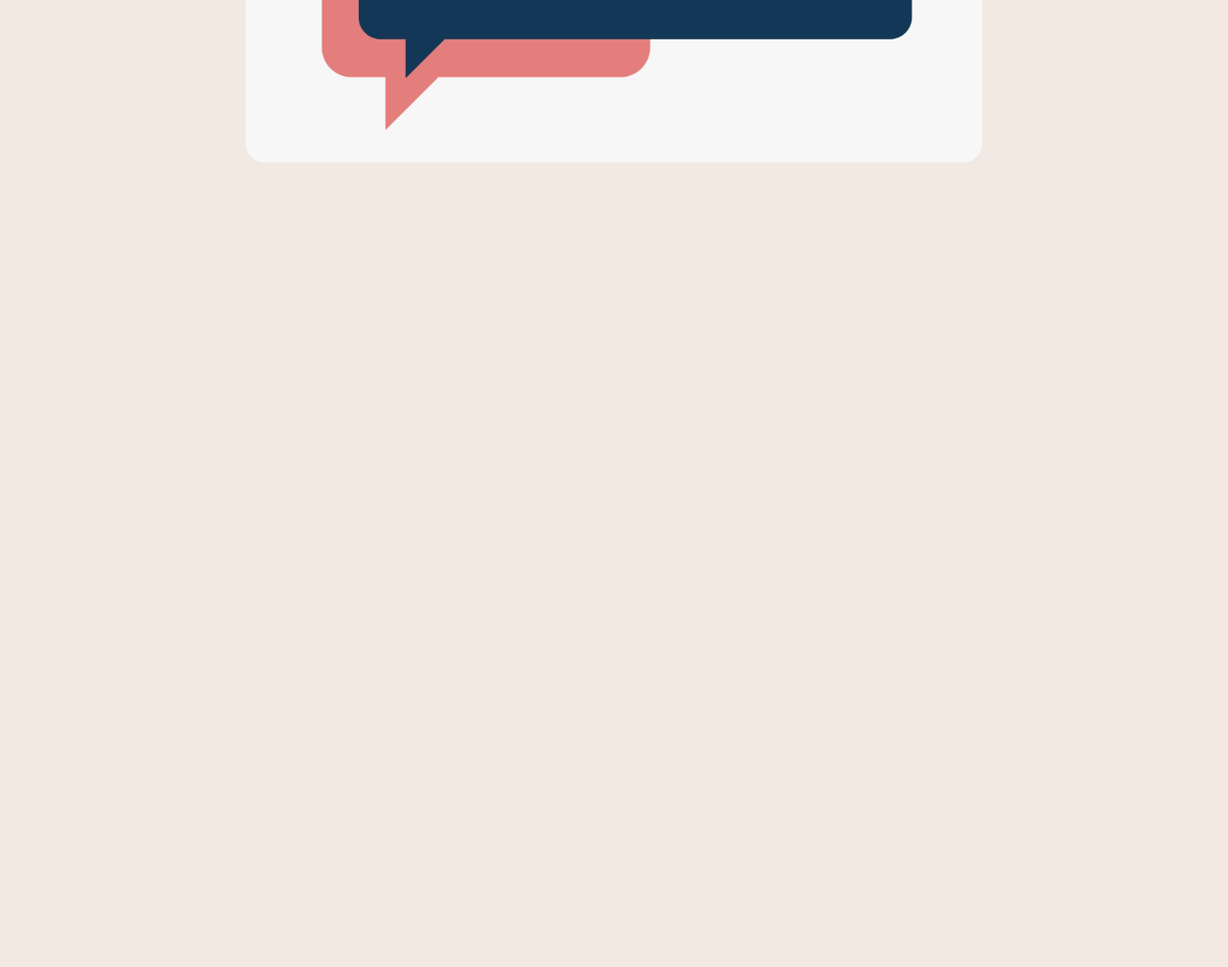
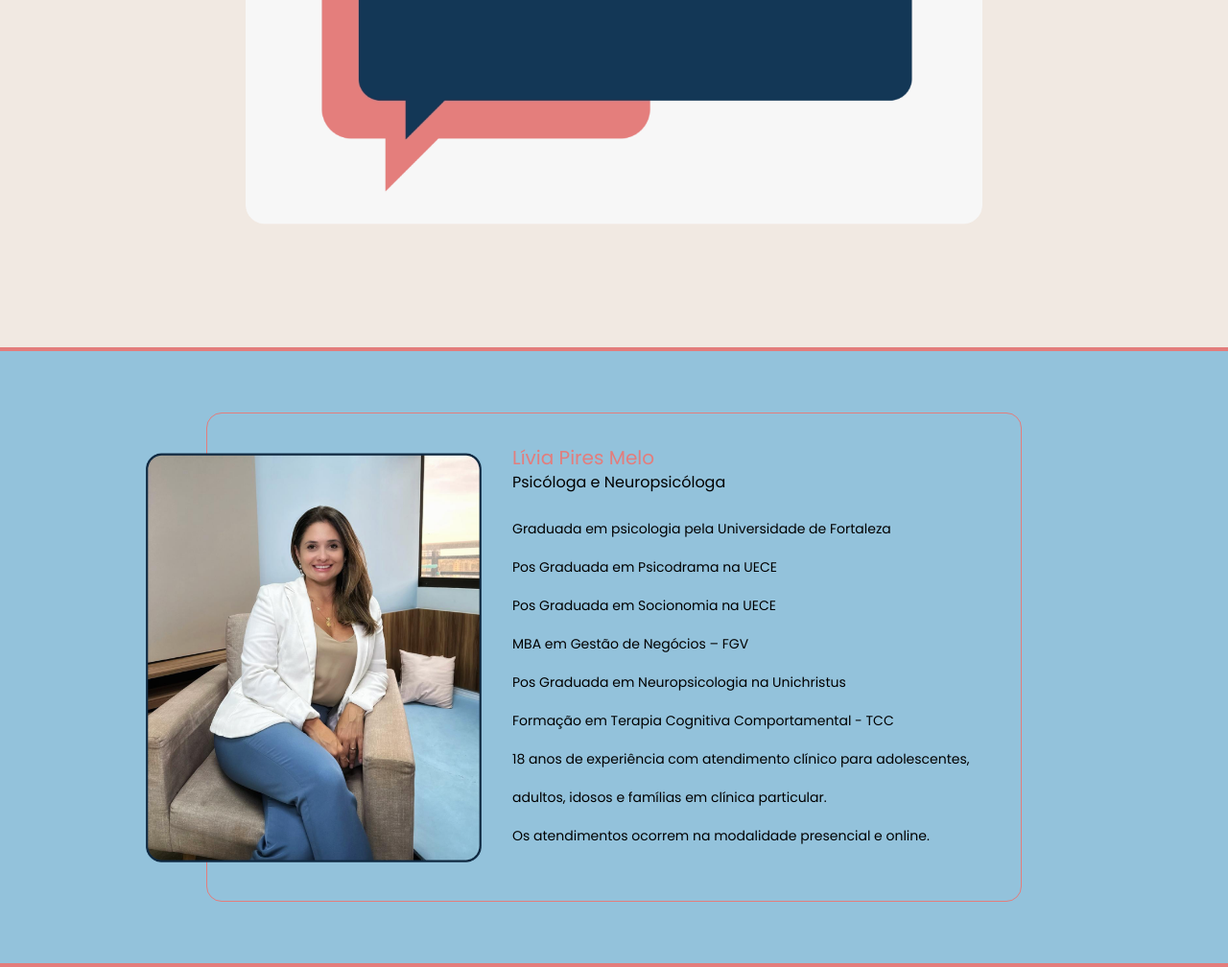
Before and after one commit to JoaresMiranda/2024-livia-melo, a website: page index.html in a window 1280 px wide. Shown: the part 2898-3906 px from the top of the page at 96% size. Before the commit the page ends 3132 px from the top, so only its background shows below. Drawn offline with Linux system fonts and the light colour scheme.

Commit message:
section apresentacao

```diff
--- a/index.html
+++ b/index.html
@@ -126,7 +126,7 @@
       </div>
 
       <!-- DEPOIMENTOS -->
-      <div class="depoimentos text-center py-16 max-w-screen-md m-auto relative">
+      <div class="depoimentos text-center pt-32 pb-48 lg:py-32 max-w-screen-md m-auto relative">
         <div class="depoimentos__text absolute w-full">
           <h2 class="text-xl w-72 m-auto mt-9 md:mt-14">
             O que os nossos pacientes <strong>dizem:</strong>
@@ -143,6 +143,37 @@
         </div>
         <img src="./images/background-depoimentos.png" class="w-full" />
       </div>
+
+      <!-- APRESENTACAO-->
+      <div class="apresentacao bg-soft-blue border-t-4 border-b-4 border-soft-red pt-16 lg:pb-16">
+        <div
+          class="apresentacao__content max-w-[80%] lg:max-w-[850px] m-auto flex flex-col lg:flex-row justify-center items-center p-8 border border-soft-red rounded-2xl relative -top-24 lg:top-0"
+        >
+          <img
+            src="./images/foto-bio-livia-melo.png"
+            class="w-[350px] relative -top-24 lg:top-0 lg:-ml-24"
+          />
+          <div class="apresentacao__text text-center lg:text-left -mt-16 lg:mt-0 lg:ml-8">
+            <h2 class="text-soft-red text-xl">Lívia Pires Melo</h2>
+            <h3>Psicóloga e Neuropsicóloga</h3>
+            <div class="my-4 leading-10 text-sm">
+              <p>Graduada em psicologia pela Universidade de Fortaleza</p>
+              <ul>
+                <li>Pos Graduada em Psicodrama na UECE</li>
+                <li>Pos Graduada em Socionomia na UECE</li>
+                <li>MBA em Gestão de Negócios – FGV</li>
+                <li>Pos Graduada em Neuropsicologia na Unichristus</li>
+                <li>Formação em Terapia Cognitiva Comportamental - TCC</li>
+              </ul>
+              <p>
+                18 anos de experiência com atendimento clínico para adolescentes, adultos, idosos e
+                famílias em clínica particular.
+              </p>
+              <p>Os atendimentos ocorrem na modalidade presencial e online.</p>
+            </div>
+          </div>
+        </div>
+      </div>
     </div>
     <!-- /MAIN -->
   </body>
```
Also changed, not shown: images/foto-bio-livia-melo.png (added), output.css.
